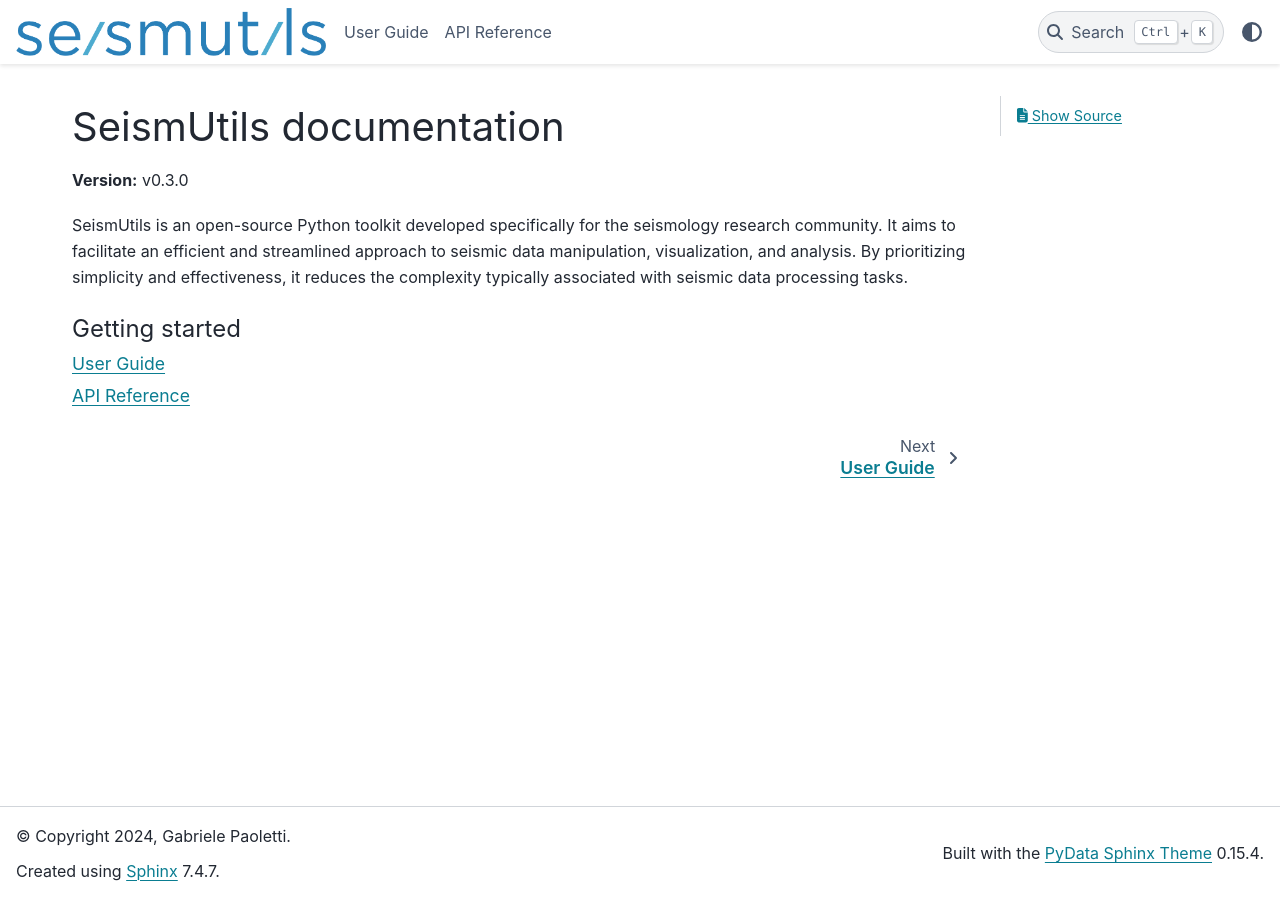
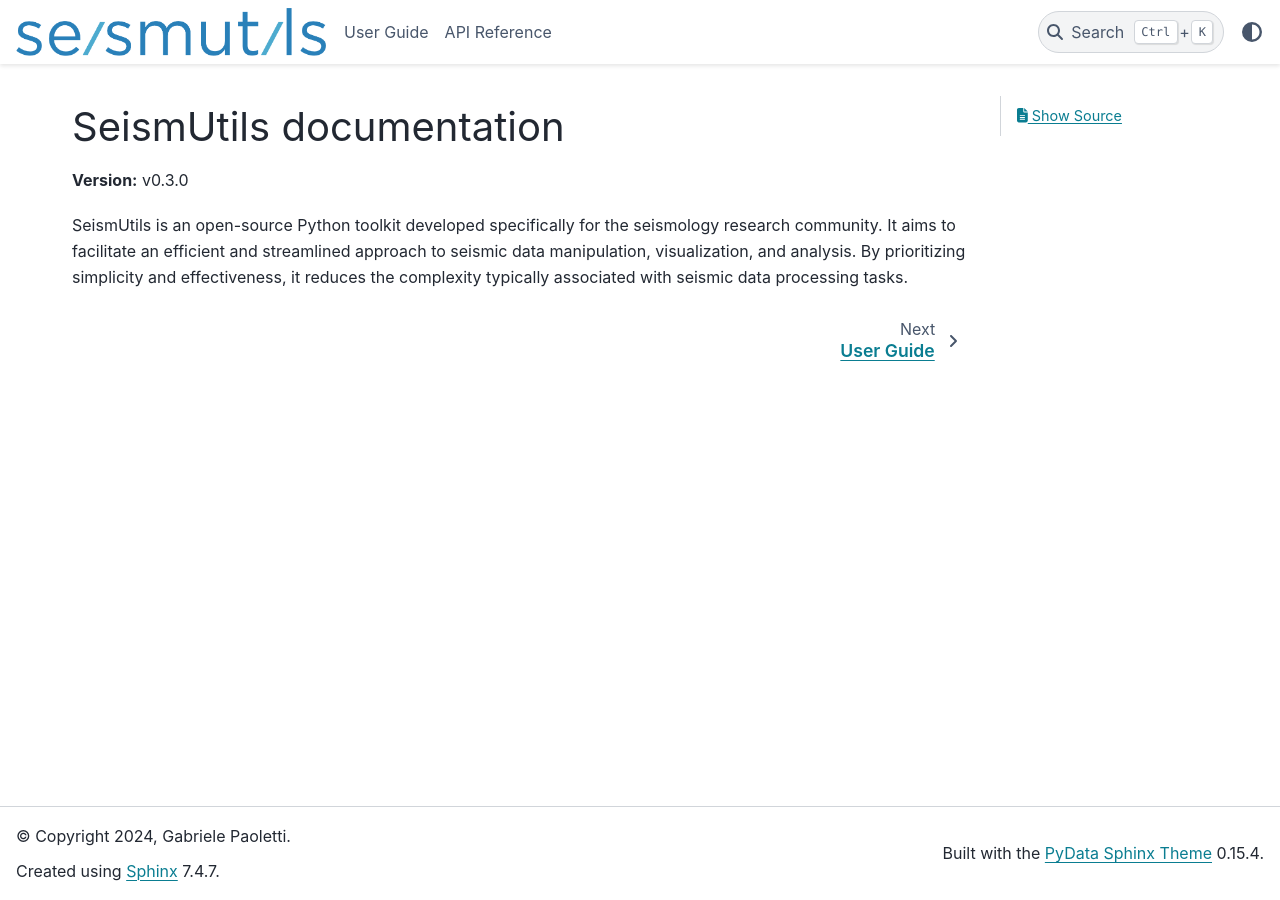
Before and after one commit to gabrielepaoletti/seismutils, a Sphinx documentation site: the page built from docs/source/index.rst, in a window 1280 px wide. Built offline with Sphinx 7.4.7 and the PyData theme 0.15.4, drawn with Linux system fonts in a browser that asks for light colours.

Commit message:
Updated documentation

```diff
--- a/docs/source/index.rst
+++ b/docs/source/index.rst
@@ -6,13 +6,13 @@
 SeismUtils documentation
 ========================
 
+.. toctree::
+   :maxdepth: 1
+   :hidden:
+
+   User Guide <user_guide>
+   API Reference <api_reference>
+
 **Version:** v0.3.0
 
 SeismUtils is an open-source Python toolkit developed specifically for the seismology research community. It aims to facilitate an efficient and streamlined approach to seismic data manipulation, visualization, and analysis. By prioritizing simplicity and effectiveness, it reduces the complexity typically associated with seismic data processing tasks.
-
-.. toctree::
-   :maxdepth: 1
-   :caption: Getting started
-
-   user_guide
-   api_reference
```
